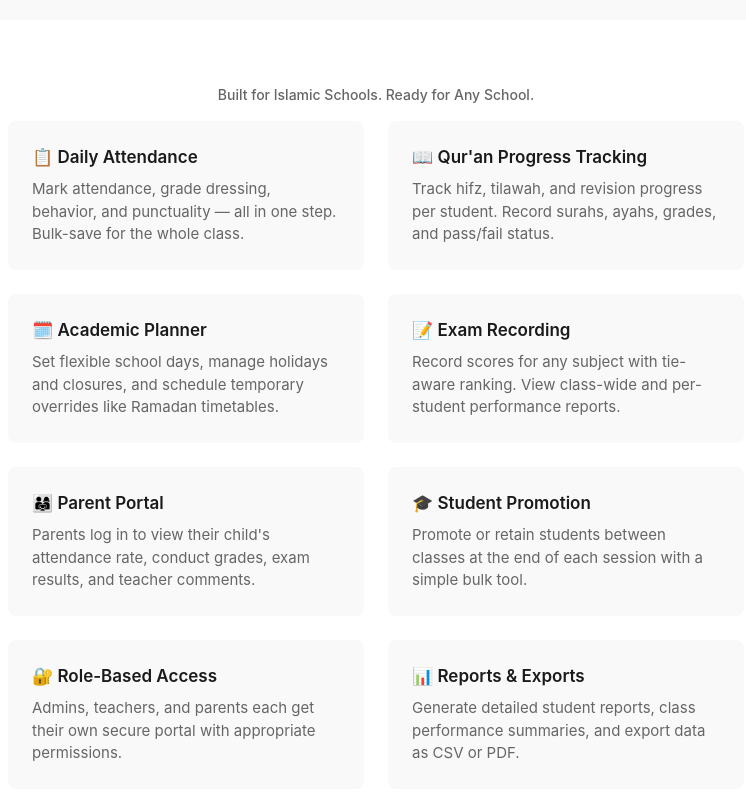
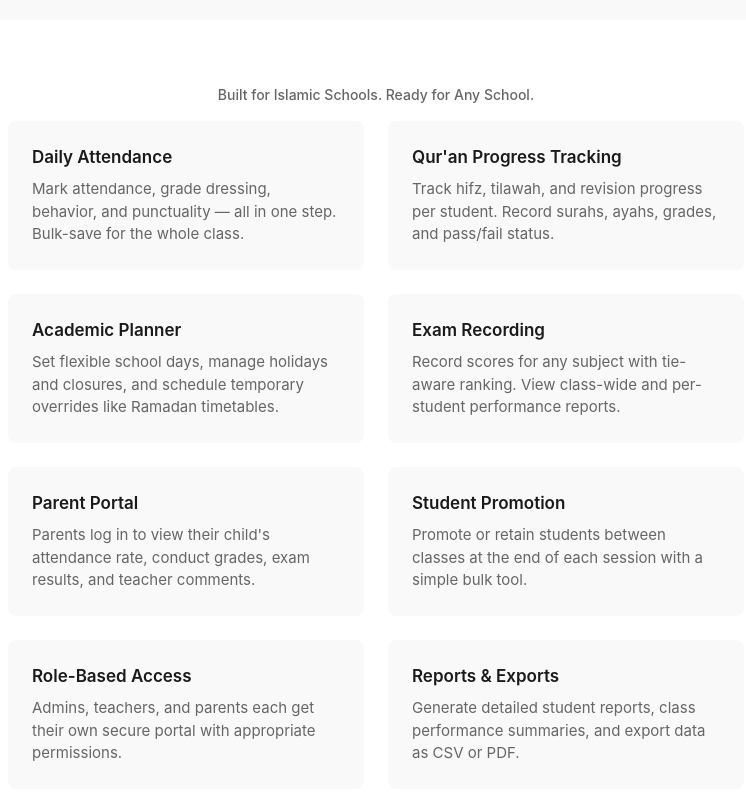
Before and after one commit to aoalaka/e-daarah, a React (Vite) app in the folder frontend/: page / in a window 1280 px wide. Shown: the part 654-1454 px from the top of the page, without its empty margins (264-1010 px from the left). Built offline with nearby package versions, Linux system fonts and the light colour scheme; no server answers.

Commit message:
remove emoji icons from landing page features

```diff
--- a/frontend/src/pages/Landing.jsx
+++ b/frontend/src/pages/Landing.jsx
@@ -57,35 +57,35 @@ function Landing() {
 
         <div className="feature-list">
           <div className="feature">
-            <h3>📋 Daily Attendance</h3>
+            <h3>Daily Attendance</h3>
             <p>Mark attendance, grade dressing, behavior, and punctuality — all in one step. Bulk-save for the whole class.</p>
           </div>
           <div className="feature">
-            <h3>📖 Qur'an Progress Tracking</h3>
+            <h3>Qur'an Progress Tracking</h3>
             <p>Track hifz, tilawah, and revision progress per student. Record surahs, ayahs, grades, and pass/fail status.</p>
           </div>
           <div className="feature">
-            <h3>🗓️ Academic Planner</h3>
+            <h3>Academic Planner</h3>
             <p>Set flexible school days, manage holidays and closures, and schedule temporary overrides like Ramadan timetables.</p>
           </div>
           <div className="feature">
-            <h3>📝 Exam Recording</h3>
+            <h3>Exam Recording</h3>
             <p>Record scores for any subject with tie-aware ranking. View class-wide and per-student performance reports.</p>
           </div>
           <div className="feature">
-            <h3>👨‍👩‍👧 Parent Portal</h3>
+            <h3>Parent Portal</h3>
             <p>Parents log in to view their child's attendance rate, conduct grades, exam results, and teacher comments.</p>
           </div>
           <div className="feature">
-            <h3>🎓 Student Promotion</h3>
+            <h3>Student Promotion</h3>
             <p>Promote or retain students between classes at the end of each session with a simple bulk tool.</p>
           </div>
           <div className="feature">
-            <h3>🔐 Role-Based Access</h3>
+            <h3>Role-Based Access</h3>
             <p>Admins, teachers, and parents each get their own secure portal with appropriate permissions.</p>
           </div>
           <div className="feature">
-            <h3>📊 Reports &amp; Exports</h3>
+            <h3>Reports &amp; Exports</h3>
             <p>Generate detailed student reports, class performance summaries, and export data as CSV or PDF.</p>
           </div>
         </div>
```
